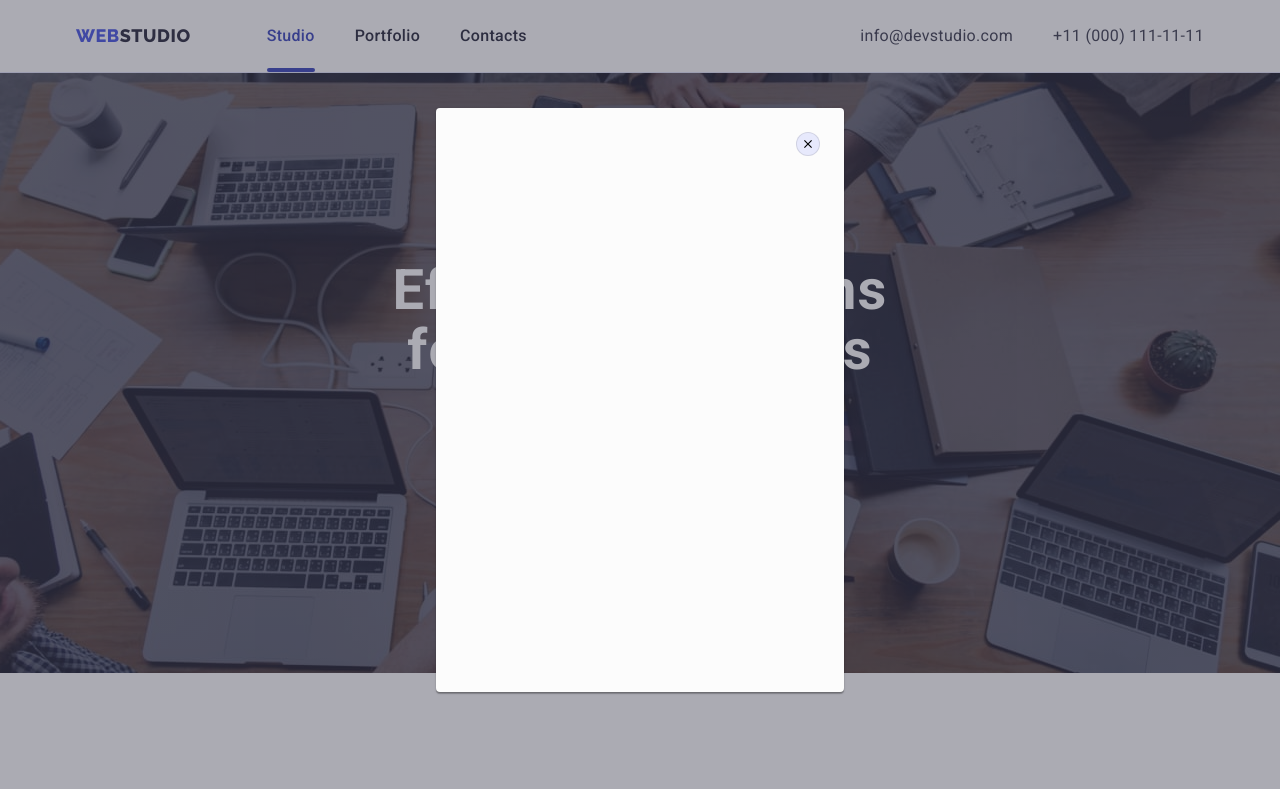
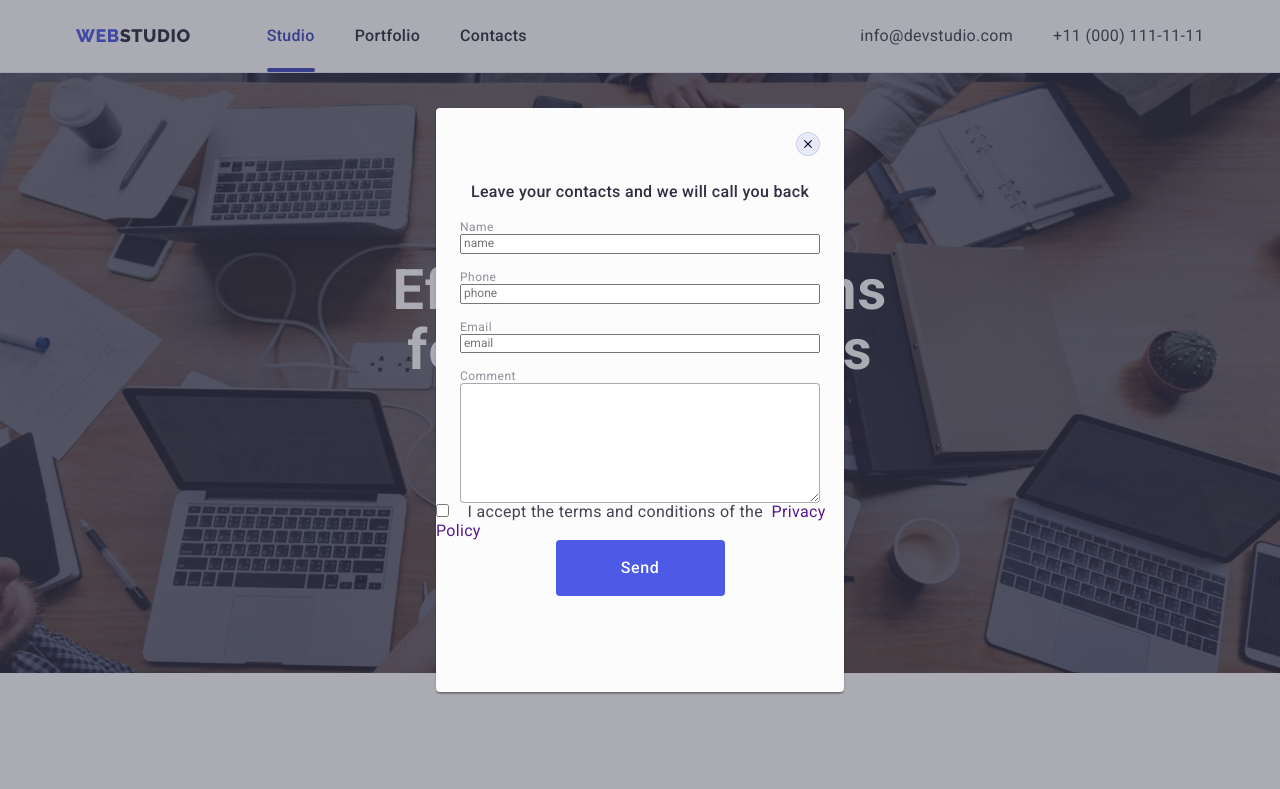
Before and after one commit to ValQi/goit-markup-hw-06, a plain HTML site: page index.html in a window 1280 px wide. Both pictures are taken after a click on the button "Order Service". Shown: the top 789 px of the page. Drawn offline with nearby package versions, Linux system fonts and the light colour scheme.

Commit message:
some adds

```diff
--- a/css/styles.css
+++ b/css/styles.css
@@ -635,3 +635,68 @@ margin-bottom: 16px;
   fill: #ffffff;
   border: none;
 }
+/* Form */
+.label-style {
+  display: flex;
+  flex-direction: column;
+  margin-top: 16px;
+  margin-left: 24px;
+  margin-right: 24px;
+  font-family: var(--primary-font);
+  font-size: 12px;
+  line-height: 14px;
+  letter-spacing: 0.04em;
+  color: var(--first-border-color);
+}
+.input-slyle:focus {
+  border: 1px solid var(--primary-brand);
+}
+.input-slyle {
+  width: 360px;
+  height: 40px;
+  border: 1px solid rgba(46, 47, 66, 0.4);
+  border-radius: 4px;
+}
+.head-label {
+  font-family: var(--primary-font);
+  font-weight: 500;
+  font-size: 16px;
+  line-height: 24px;
+  text-align: center;
+  letter-spacing: 0.02em;
+  color: var(--secondary-color-text);
+
+  margin-top: 72px;
+  margin-left: 24px;
+  margin-right: 24px;
+}
+.text-input {
+  width: 360px;
+  height: 120px;
+  border: 1px solid rgba(46, 47, 66, 0.4);
+  border-radius: 4px;
+}
+.textarea {
+  resize: none;
+  outline: none;
+}
+.send {
+  display: block;
+  min-width: 169px;
+  height: 56px;
+  border: none;
+  border-radius: 4px;
+  margin: 0 auto;
+  padding: 16px 32px;
+
+  color: #ffffff;
+  background-color: #4d5ae5;
+  cursor: pointer;
+  font-family: var(--primary-font);
+  font-weight: 500;
+  font-size: 16px;
+  line-height: 1.5;
+  letter-spacing: 0.04em;
+  padding: 16px;
+  transition: background-color 250ms cubic-bezier(0.4, 0, 0.2, 1);
+}
--- a/index.html
+++ b/index.html
@@ -375,10 +375,46 @@
         <div class="modal">
             <button type="button" class="modal-close-btn" data-modal-close>
                 <svg class="modal-close-btn-icon" width="8" height="8">
-                    <use href="./images/icons.svg#close">
-                    </use>
+                    <use href="./images/icons.svg#close"></use>
                 </svg>
             </button>
+            <p class="head-label">Leave your contacts and we will call you back</p>
+            <form>
+                <label class="label-style">
+                    Name
+                    <input type="input-style" type="text" name="name" placeholder="name" />
+                </label>
+                <label class="label-style">
+                    Phone
+                    <input class="input-style" type="phone" name="phone" placeholder="phone" />
+                </label>
+                <label class="label-style">
+                    Email
+                    <input class="input-style" type="email" name="email" placeholder="email" />
+                </label>
+                <label class="label-style">
+                    Comment
+                    <textarea class="text-input" name="comment" placeholder="text input">
+                    </textarea>
+                </label>
+                <div class="check-box">
+                    <input
+                    class="check-input visualy-hidder"
+                    id="privacy-policy"
+                    type="checkbox"
+                    name="privacy-policy">
+                <label class="check-text" for="privacy-policy">
+                    <span class="modal-span-svg">
+                        <svg class="accept-svg" width="10" height="8">
+                            <use href="./images/"></use>
+                        </svg>
+                    </span>
+                    I accept the terms and conditions of the&nbsp;
+                    <a class="privacy-link link" href="">Privacy Policy</a>
+                </label>
+                </div>
+                <button class="send" type="submit">Send</button>
+            </form>
         </div>
     </div>
     <script src="./js/modal.js"></script>
```
